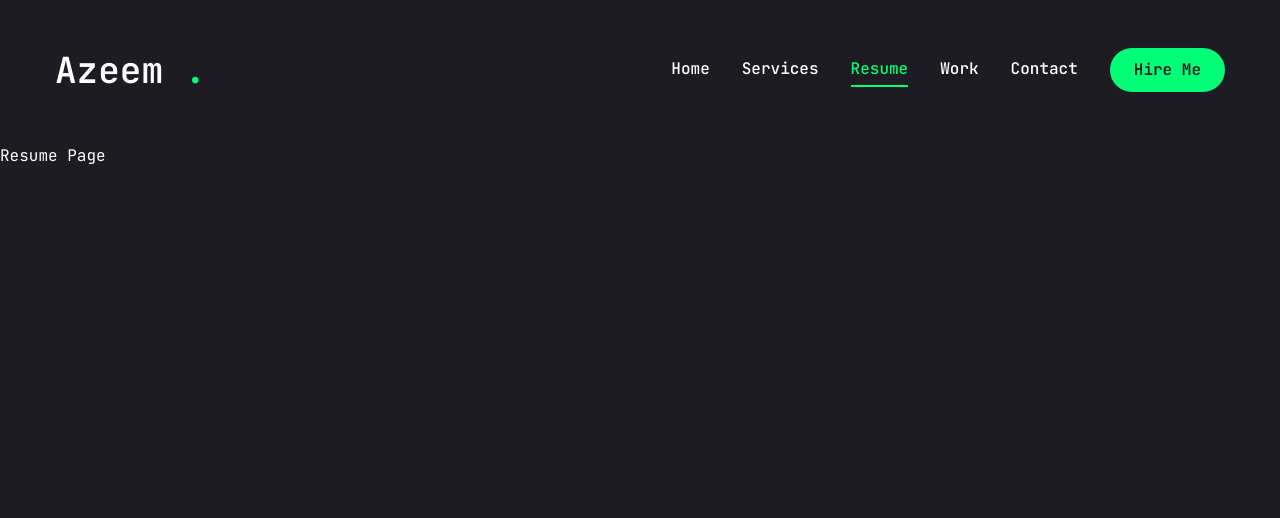
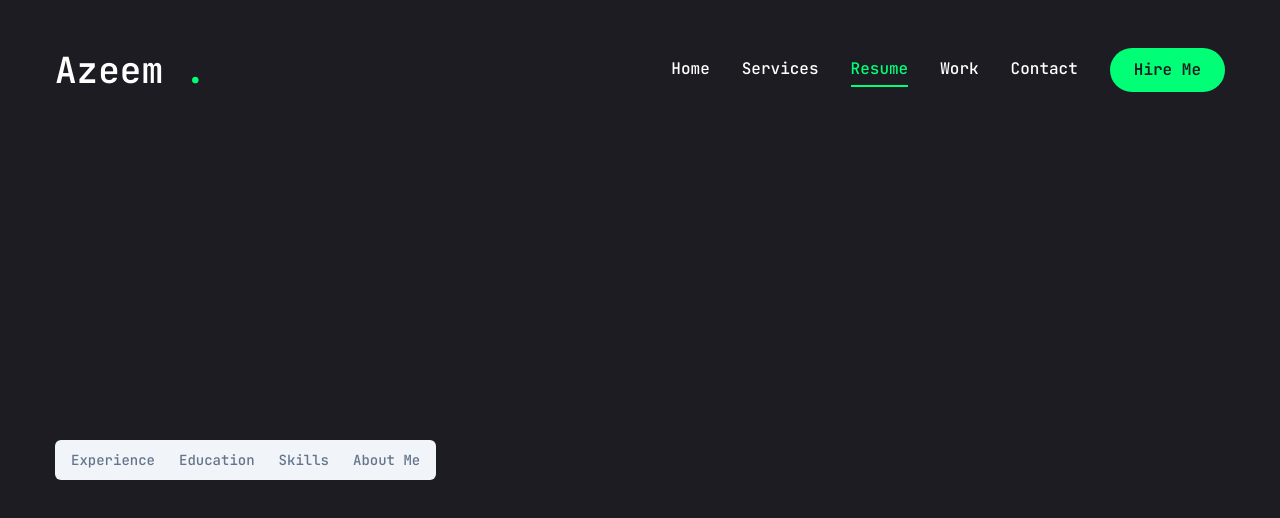
Before and after one commit to Azeem-Subhani/azeem-portfolio, a Next.js app: page /resume in a window 1280 px wide. Shown: the top 518 px of the page. Built offline with nearby package versions, Linux system fonts and the light colour scheme.

Commit message:
Added tabs code.

```diff
--- a/app/resume/page.jsx
+++ b/app/resume/page.jsx
@@ -290,8 +290,33 @@
   ],
 };
 
+import { Tabs, TabsContent, TabsList, TabsTrigger } from "@/components/ui/tabs";
+import { Tooltip, TooltipContent, TooltipTrigger, TooltipProvider } from "@radix-ui/react-tooltip";
+
+import { ScrollArea } from "@/components/ui/scroll-area";
+import { motion } from "framer-motion";
+
 const Resume = () => {
-  return <div>Resume Page</div>;
+  return (
+    <motion.div initial={{ opacity: 0 }}
+    animate={{
+      opacity: 1,
+      transition: { delay: 2.4, duration: 0.4, ease: "easeIn" }
+    }}
+    className="min-h-[80vh] flex items-center justify-center py-12 xl:py-8"
+    >
+      <div className="container mx-auto">
+        <Tabs>
+          <TabsList>
+            <TabsTrigger>Experience</TabsTrigger>
+            <TabsTrigger>Education</TabsTrigger>
+            <TabsTrigger>Skills</TabsTrigger>
+            <TabsTrigger>About Me</TabsTrigger>
+          </TabsList>
+        </Tabs>
+      </div>
+    </motion.div>
+  );
 };
 
 export default Resume;
```
